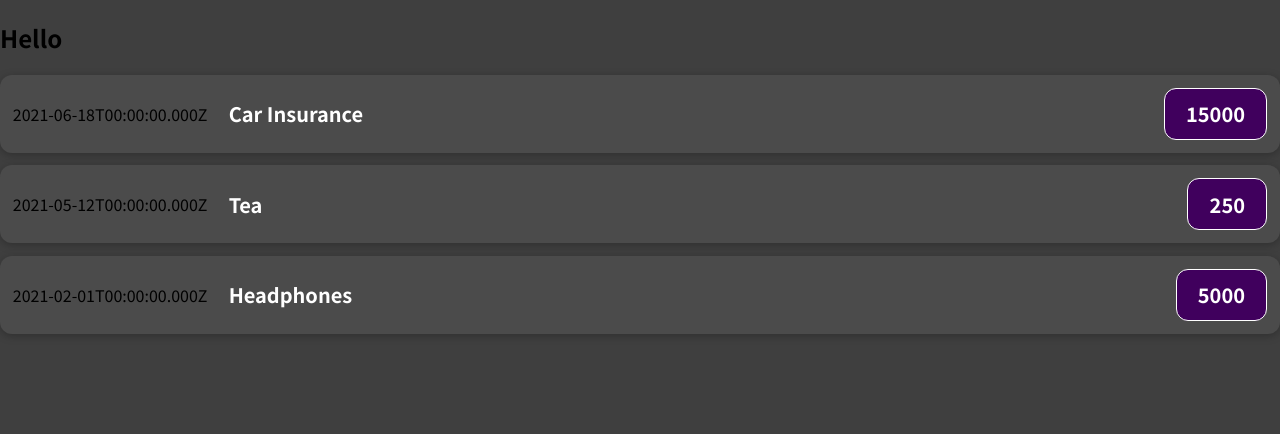
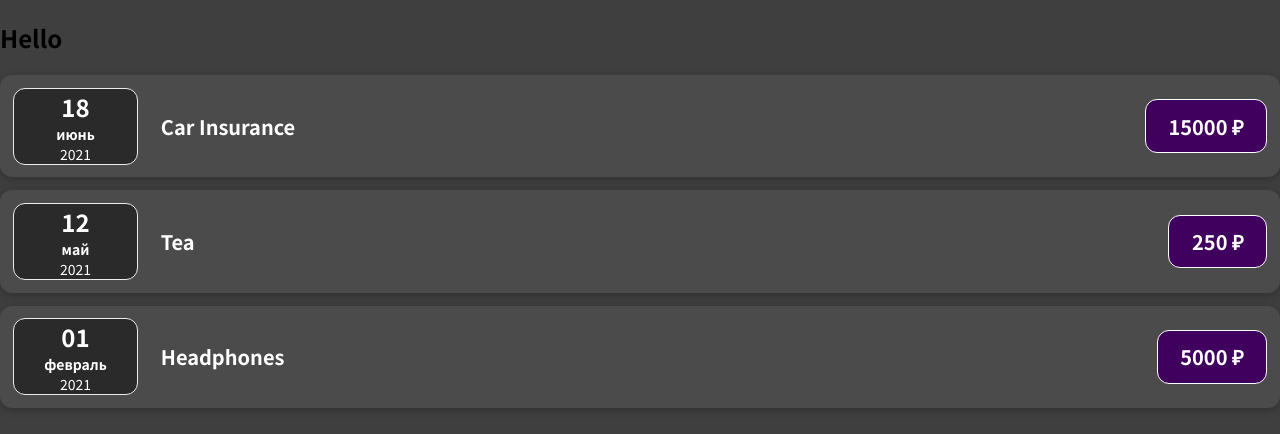
Before and after one commit to IrvingWash/Expense-Tracker, a JavaScript app: page / in a window 1280 px wide. Shown: the top 434 px of the page. Built offline with nearby package versions, Linux system fonts and the light colour scheme.

Commit message:
Destructurized and stylized the expense date

```diff
--- /dev/null
+++ b/src/components/ExpenseDate.css
@@ -0,0 +1,26 @@
+.expense-date {
+  display: flex;
+  flex-direction: column;
+  width: 10%;
+  height: 10%;
+  border: 1px solid #ececec;
+  background-color: #2a2a2a;
+  color: white;
+  border-radius: 12px;
+  align-items: center;
+  justify-content: center;
+}
+
+.expense-date__month {
+  font-size: 14px;
+  font-weight: bold;
+}
+
+.expense-date__year {
+  font-size: 14px;
+}
+
+.expense-date__day {
+  font-size: 24px;
+  font-weight: bold;
+}
--- /dev/null
+++ b/src/components/ExpenseDate.js
@@ -0,0 +1,17 @@
+import './ExpenseDate.css';
+
+const ExpenseDate = (props) => {
+  const day = props.date.toLocaleString('ru-RU', { day: '2-digit' });
+  const month = props.date.toLocaleString('ru-RU', { month: 'long' });
+  const year = props.date.getFullYear();
+
+  return (
+    <div className="expense-date">
+      <div className="expense-date__day">{day}</div>
+      <div className="expense-date__month">{month}</div>
+      <div className="expense-date__year">{year}</div>
+    </div>
+  );
+};
+
+export default ExpenseDate;
--- a/src/components/ExpenseItem.js
+++ b/src/components/ExpenseItem.js
@@ -1,14 +1,16 @@
 import './ExpenseItem.css';
+
+import ExpenseDate from './ExpenseDate';
 
 const ExpenseItem = (props) => {
   const { title, amount, date } = props;
 
   return (
     <div className="expense-item">
-      <div>{date.toISOString()}</div>
+      <ExpenseDate date={date} />
       <div className="expense-item__description">
         <h2>{title}</h2>
-        <div className="expense-item__price">{amount}</div>
+        <div className="expense-item__price">{`${amount} ₽`}</div>
       </div>
     </div>
   );
```
